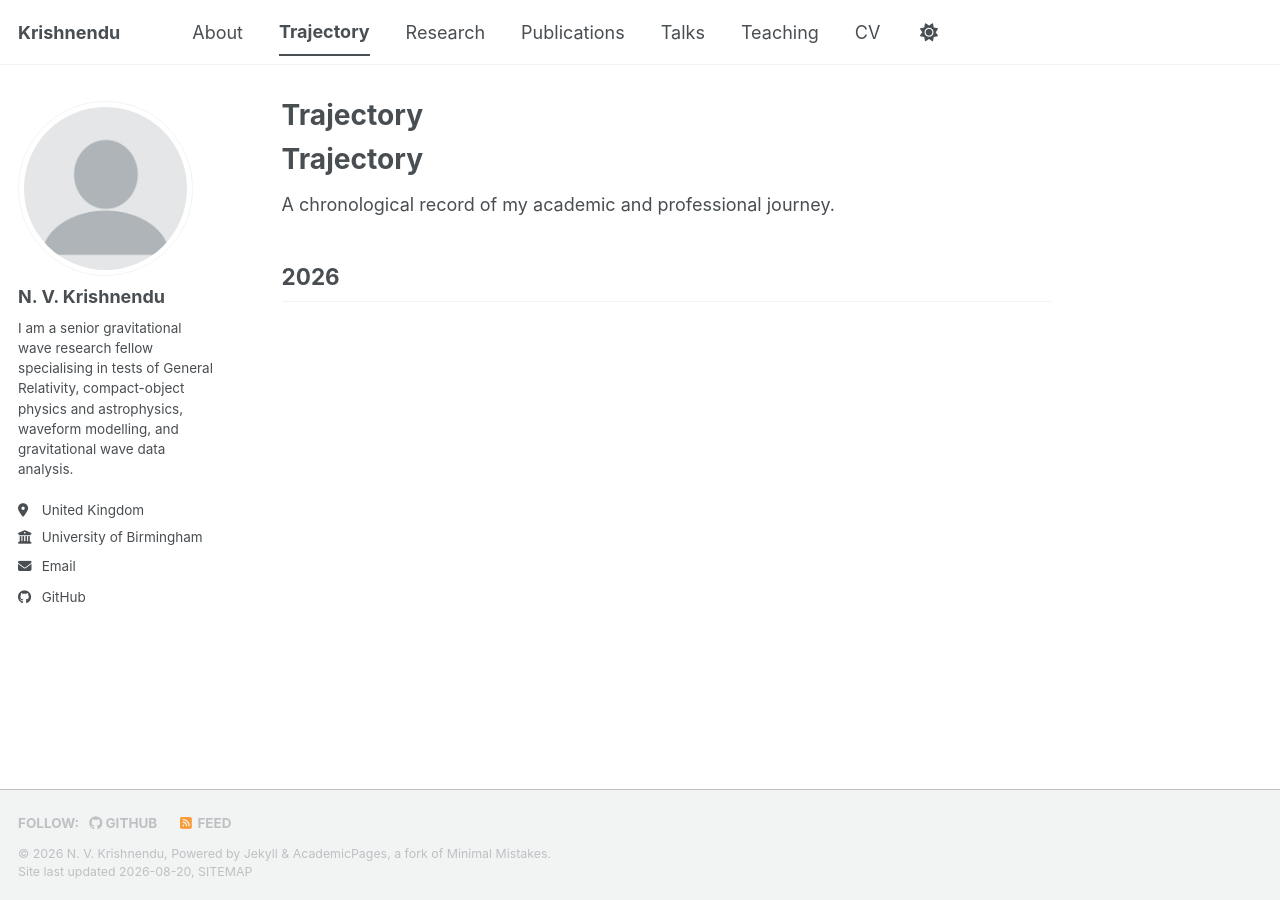
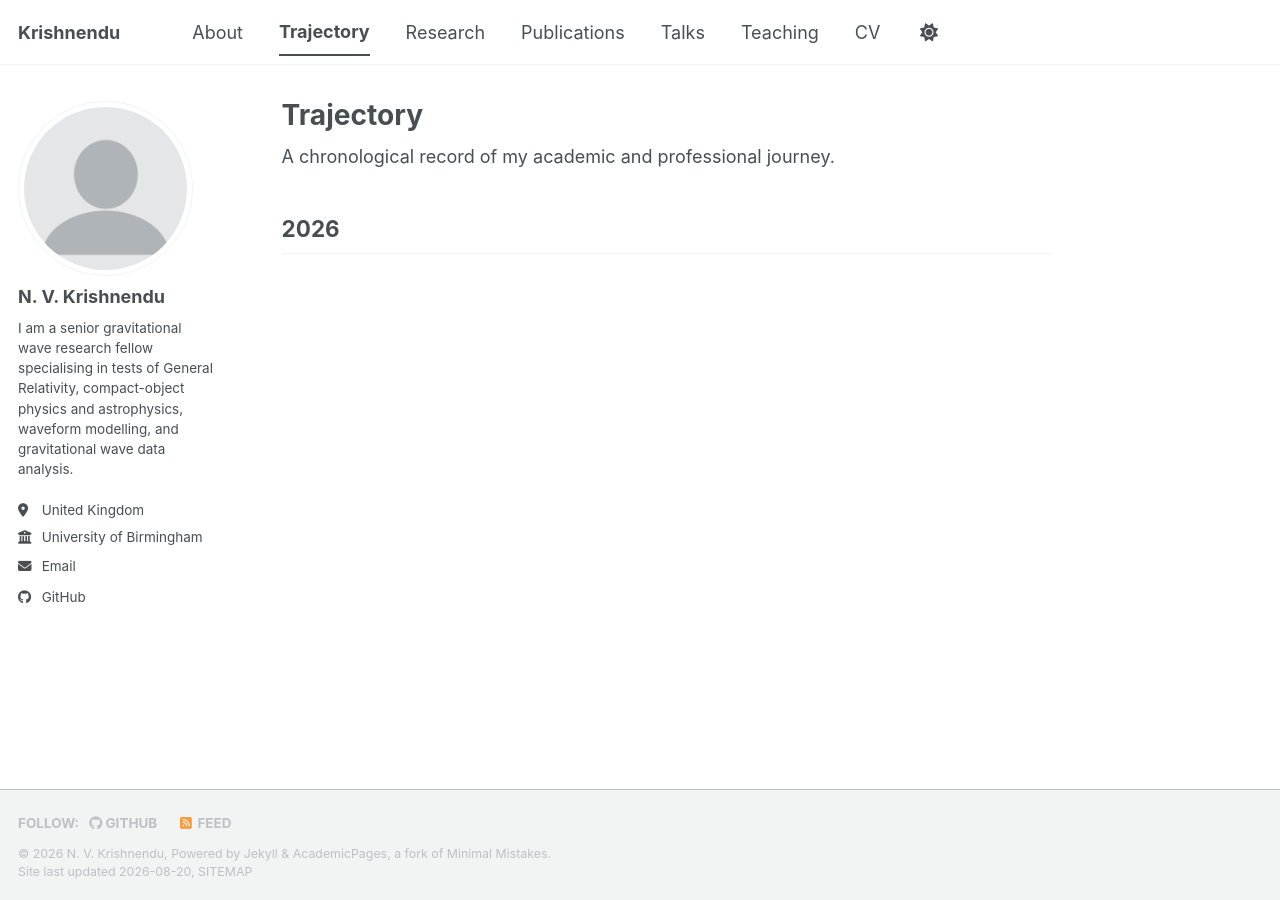
Before and after one commit to KrishnenduGit/nv-krishnendu, a Jekyll site: the page built from _pages/trajectory.md, in a window 1280 px wide. Built offline with Jekyll 4.4.1, drawn with Linux system fonts in a browser that asks for light colours; a style sheet for code colours, icons or effects is not loaded.

Commit message:
Update trajectory.md

```diff
--- a/_pages/trajectory.md
+++ b/_pages/trajectory.md
@@ -4,7 +4,6 @@ title: "Trajectory"
 author_profile: true
 ---
 
-# Trajectory
 
 A chronological record of my academic and professional journey.
 
```
